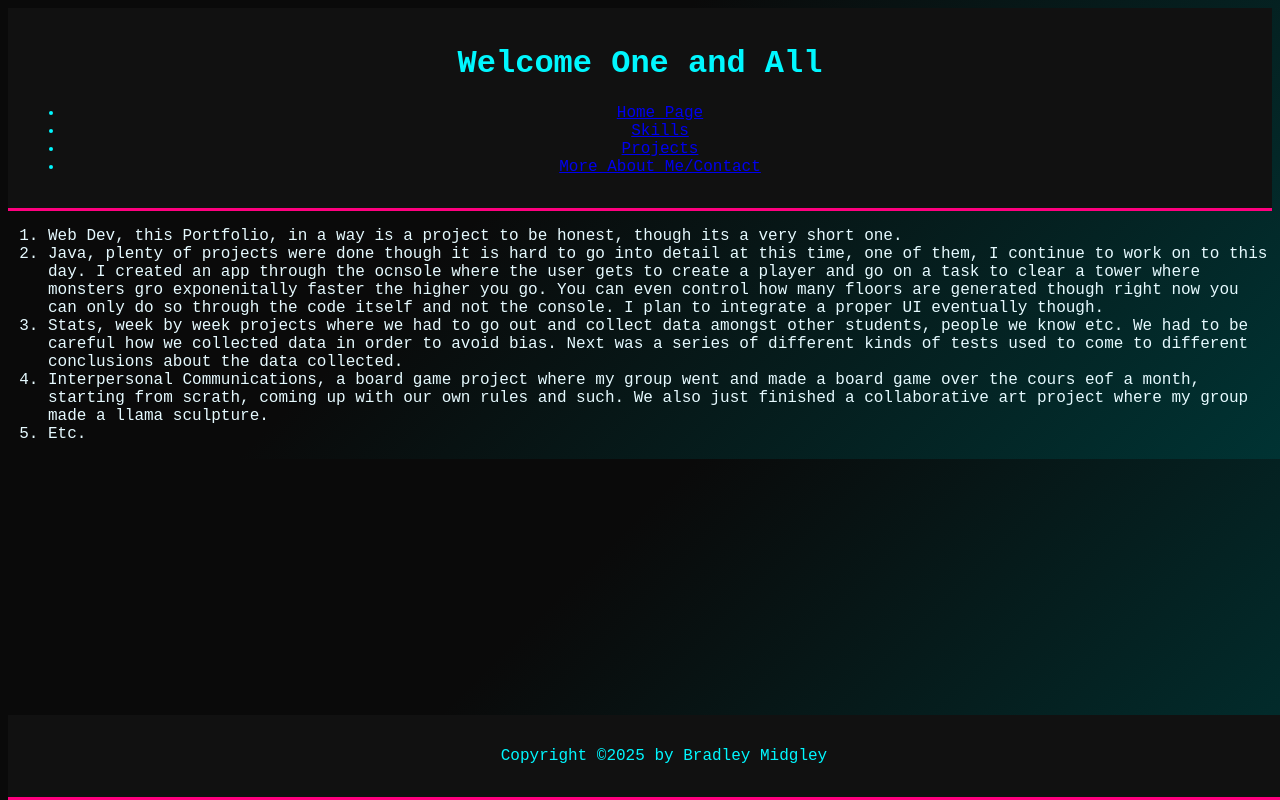
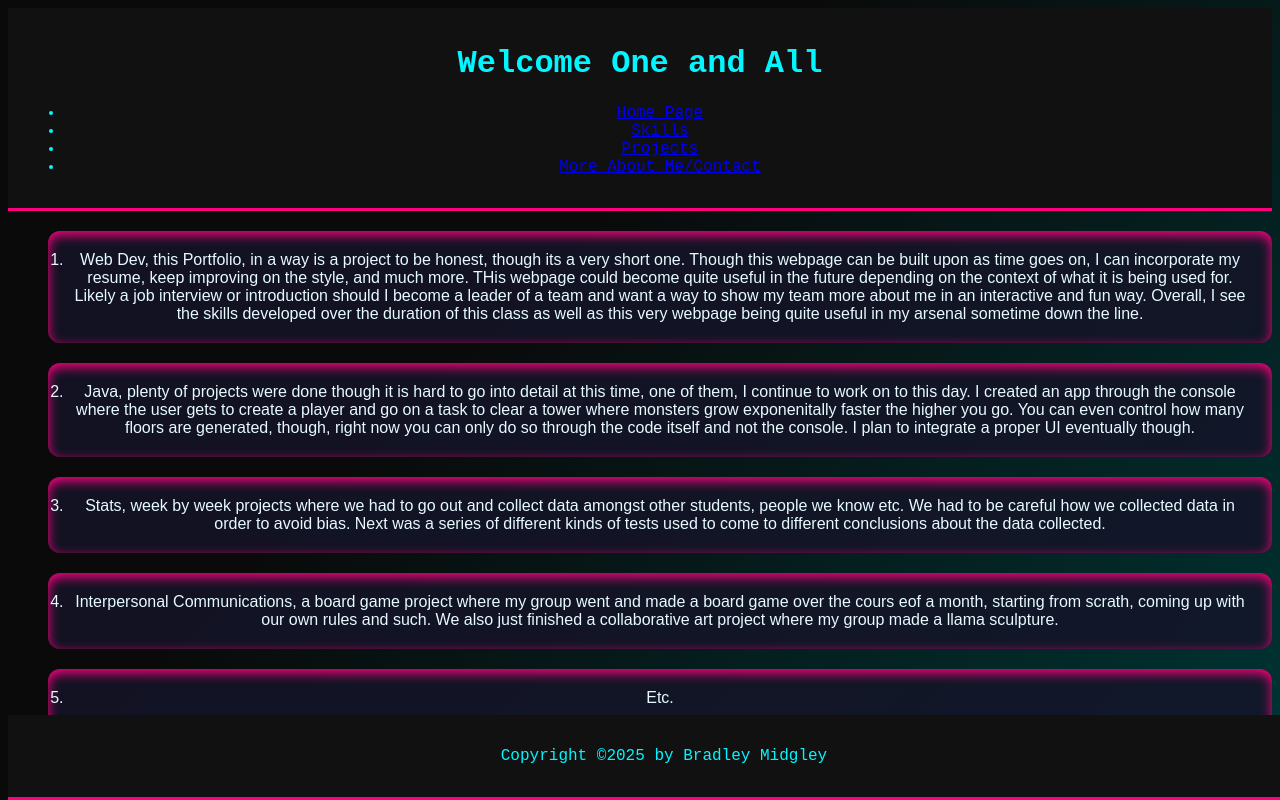
Before and after one commit to bmidgley-sys/Portfolio, a plain HTML site: page projects.html in a window 1280 px wide. Drawn offline with Linux system fonts and the light colour scheme.

Commit message:
Practically Done

```diff
--- a/css/style.css
+++ b/css/style.css
@@ -59,7 +59,7 @@ button:hover {
     background: rgba(20,20,40,0.85);
     border-radius: 12px;
     padding: 20px;
-    max-width: 400px;
+    max-width: 1600px;
     margin: 20px auto;
     box-shadow: 0 4px 12px #ff007f inset;
     text-align: center;
--- a/projects.html
+++ b/projects.html
@@ -3,7 +3,7 @@
 <head>
     <meta charset="UTF-8">
     <meta name="viewport" content="width=device-width, initial-scale=1.0">
-    <title> MY HTML AWESOME PAGE </title>
+    <title> MY PORTFOLIO - BRADLEY MIDGLEY </title>
     <link id="themeStylesheet" rel="stylesheet" href="css/style.css">
 </head>
 
@@ -24,11 +24,21 @@
 
     <main>
         <ol>
-            <li> Web Dev, this Portfolio, in a way is a project to be honest, though its a very short one. </li>
-            <li> Java, plenty of projects were done though it is hard to go into detail at this time, one of them, I continue to work on to this day. I created an app through the ocnsole where the user gets to create a player and go on a task to clear a tower where monsters gro exponenitally faster the higher you go. You can even control how many floors are generated though right now you can only do so through the code itself and not the console. I plan to integrate a proper UI eventually though. </li>
-            <li> Stats, week by week projects where we had to go out and collect data amongst other students, people we know etc. We had to be careful how we collected data in order to avoid bias. Next was a series of different kinds of tests used to come to different conclusions about the data collected. </li>
-            <li> Interpersonal Communications, a board game project where my group went and made a board game over the cours eof a month, starting from scrath, coming up with our own rules and such. We also just finished a collaborative art project where my group made a llama sculpture. </li>
-            <li> Etc. </li>
+            <div class="card">
+                <li> Web Dev, this Portfolio, in a way is a project to be honest, though its a very short one. Though this webpage can be built upon as time goes on, I can incorporate my resume, keep improving on the style, and much more. THis webpage could become quite useful in the future depending on the context of what it is being used for. Likely a job interview or introduction should I become a leader of a team and want a way to show my team more about me in an interactive and fun way. Overall, I see the skills developed over the duration of this class as well as this very webpage being quite useful in my arsenal sometime down the line. </li>
+            </div>
+            <div class="card">
+                <li> Java, plenty of projects were done though it is hard to go into detail at this time, one of them, I continue to work on to this day. I created an app through the console where the user gets to create a player and go on a task to clear a tower where monsters grow exponenitally faster the higher you go. You can even control how many floors are generated, though, right now you can only do so through the code itself and not the console. I plan to integrate a proper UI eventually though. </li>
+            </div>
+            <div class="card">
+                <li> Stats, week by week projects where we had to go out and collect data amongst other students, people we know etc. We had to be careful how we collected data in order to avoid bias. Next was a series of different kinds of tests used to come to different conclusions about the data collected. </li>
+            </div>
+            <div class="card">
+                <li> Interpersonal Communications, a board game project where my group went and made a board game over the cours eof a month, starting from scrath, coming up with our own rules and such. We also just finished a collaborative art project where my group made a llama sculpture. </li>
+            </div>
+            <div class="card">
+                <li> Etc. </li>
+            </div>
         </ol>
     </main>
 
```
Also changed, not shown: about.html (+15 -2 lines), index.html (+6 -5 lines), js/portfolio.js (+3 -5 lines), skills.html (+19 -1 lines).
